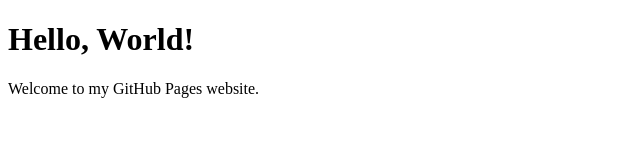
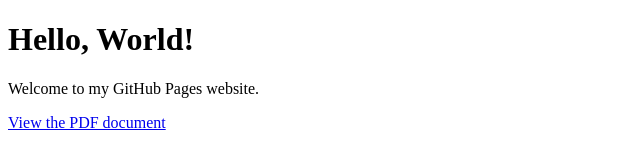
Before and after one commit to tom-pham-visus/tom-pham-visus.github.io, a plain HTML site: page index.html in a window 1280 px wide. Shown: the whole page, without its empty margins (0-640 px from the left). Drawn offline with Linux system fonts and the light colour scheme.

Commit message:
insert pdf link

```diff
--- a/index.html
+++ b/index.html
@@ -7,5 +7,6 @@
 <body>
     <h1>Hello, World!</h1>
     <p>Welcome to my GitHub Pages website.</p>
+    <p><a href="ChatCGM_pdf_test-1.pdf" target="_blank">View the PDF document</a></p>
 </body>
 </html>
```
